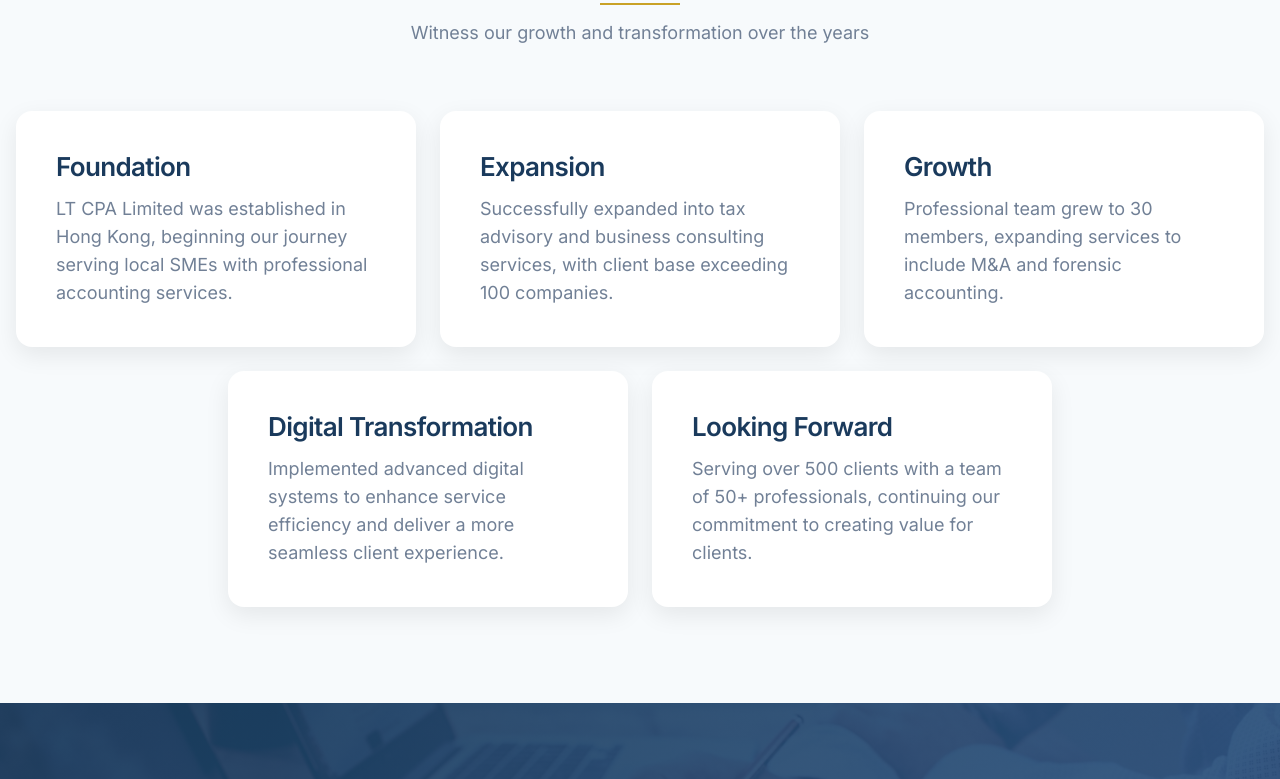
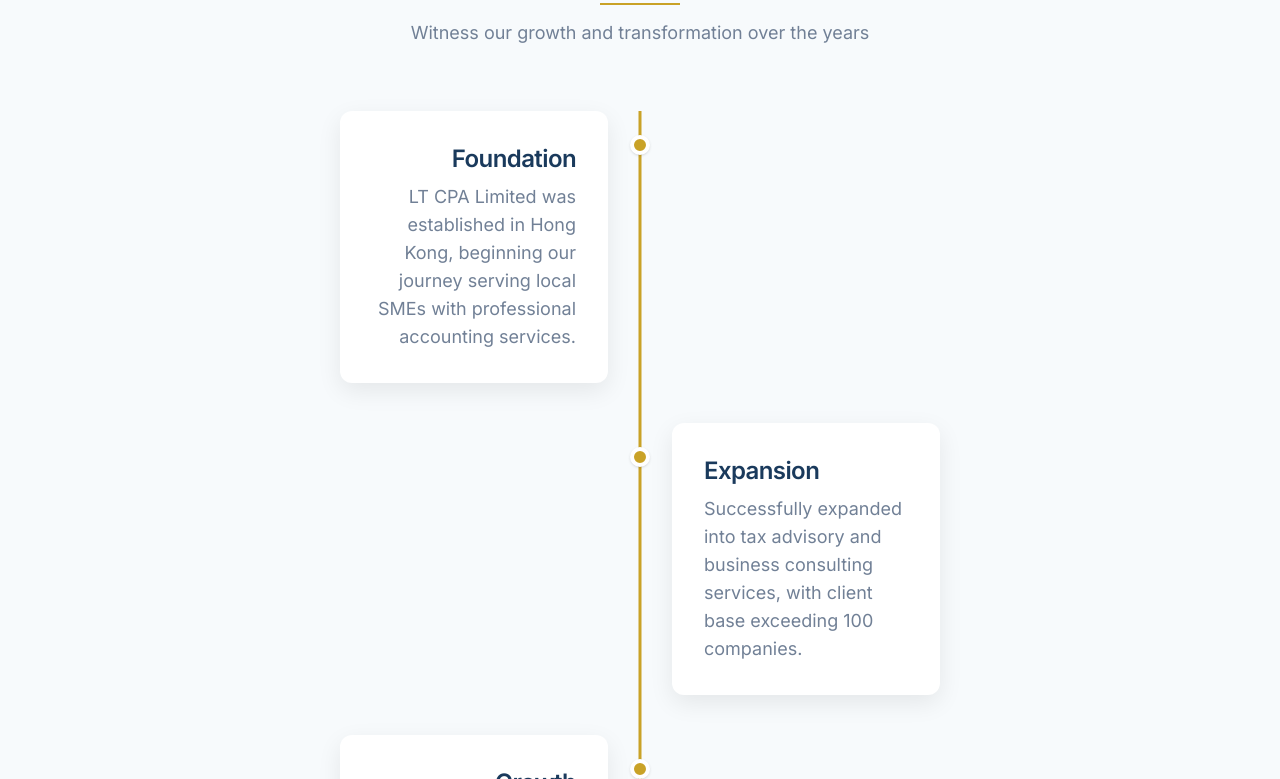
Before and after one commit to twmeric/chrisacc, a Next.js app: page /en/about/ in a window 1280 px wide. Shown: the part 2881-3660 px from the top of the page. Built offline with nearby package versions, Linux system fonts and the light colour scheme; no server answers.

Commit message:
feat: wider horizontal cards in vertical timeline

```diff
--- a/components/sections/TimelineSection.tsx
+++ b/components/sections/TimelineSection.tsx
@@ -20,14 +20,17 @@
           </h2>
           <p className="mx-auto mt-6 max-w-[600px] text-lg text-text-light">{data.subtitle}</p>
         </div>
-        <div className="flex flex-wrap justify-center gap-6">
+        <div className="relative">
+          {/* Vertical line — left side on mobile, center on desktop */}
+          <div className="absolute left-5 top-0 bottom-0 w-[3px] -translate-x-1/2 bg-brand-gold md:left-1/2" />
           {data.events.map((event, idx) => (
-            <div
+            <TimelineItem
               key={idx}
-              className="w-full sm:w-[calc(50%-0.75rem)] lg:w-[calc(33.333%-1rem)]"
-            >
-              <TimelineItem title={event.title} description={event.desc} />
-            </div>
+              year={event.year}
+              title={event.title}
+              description={event.desc}
+              side={idx % 2 === 0 ? "left" : "right"}
+            />
           ))}
         </div>
       </div>
--- a/components/ui/TimelineItem.tsx
+++ b/components/ui/TimelineItem.tsx
@@ -1,13 +1,33 @@
 interface TimelineItemProps {
+  year: string;
   title: string;
   description: string;
+  side: "left" | "right";
 }
 
-export default function TimelineItem({ title, description }: TimelineItemProps) {
+export default function TimelineItem({ year, title, description, side }: TimelineItemProps) {
   return (
-    <div className="group flex flex-col justify-center rounded-2xl bg-white p-6 shadow-[0_8px_24px_rgba(0,0,0,0.08)] transition-all duration-300 hover:-translate-y-1 hover:shadow-[0_16px_40px_rgba(0,0,0,0.14)] sm:p-8 lg:p-10">
-      <h4 className="mb-3 text-xl font-bold text-brand-navy sm:text-2xl lg:text-[26px]">{title}</h4>
-      <p className="text-base leading-relaxed text-text-light sm:text-lg">{description}</p>
+    <div className="relative mb-8 md:mb-10">
+      {/* Dot on the timeline */}
+      <span className="absolute left-5 top-[24px] z-10 h-5 w-5 -translate-x-1/2 rounded-full border-4 border-white bg-brand-gold shadow md:left-1/2 md:-translate-x-1/2" />
+
+      {/* Card row */}
+      <div
+        className={`flex justify-start pl-12 md:pl-0 ${
+          side === "left" ? "md:justify-end md:pr-[50%]" : "md:justify-start md:pl-[50%]"
+        }`}
+      >
+        <div className={`w-full md:w-[48%] ${side === "left" ? "md:pr-8" : "md:pl-8"}`}>
+          <div
+            className={`rounded-xl bg-white p-6 shadow-[0_8px_24px_rgba(0,0,0,0.08)] transition-all duration-300 hover:-translate-y-1 hover:shadow-[0_16px_40px_rgba(0,0,0,0.14)] sm:p-8 ${
+              side === "left" ? "md:text-right" : "md:text-left"
+            }`}
+          >
+            <h4 className="mb-2 text-xl font-bold text-brand-navy sm:text-2xl">{title}</h4>
+            <p className="text-base leading-relaxed text-text-light sm:text-lg">{description}</p>
+          </div>
+        </div>
+      </div>
     </div>
   );
 }
--- a/public/images-manifest.json
+++ b/public/images-manifest.json
@@ -1,5 +1,5 @@
 {
-  "generatedAt": "2026-04-21T04:38:58.403Z",
+  "generatedAt": "2026-04-21T04:48:37.269Z",
   "objects": [
     {
       "key": "about-team.jpg",
```
Also changed, not shown: public/admin/admin.css.
